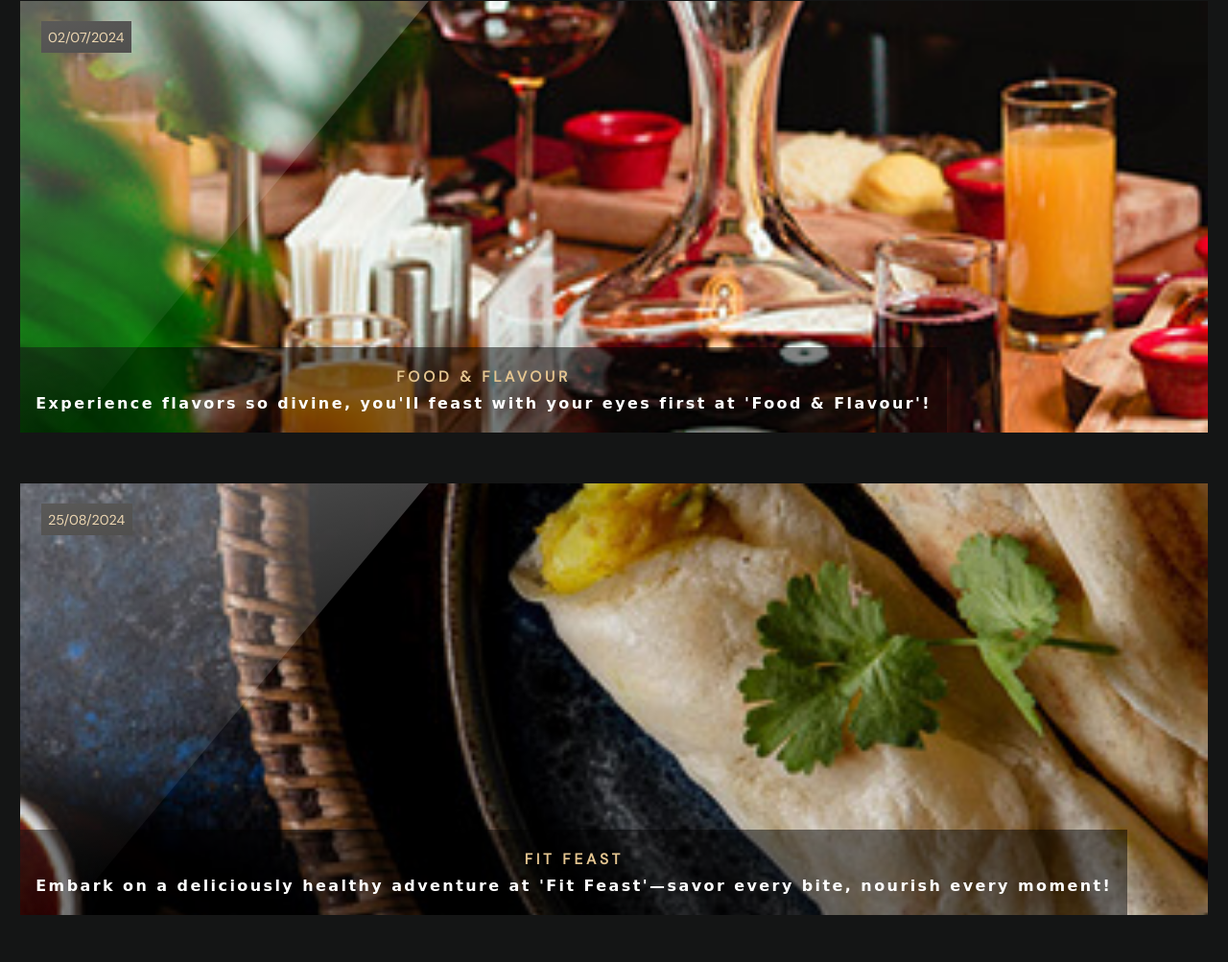
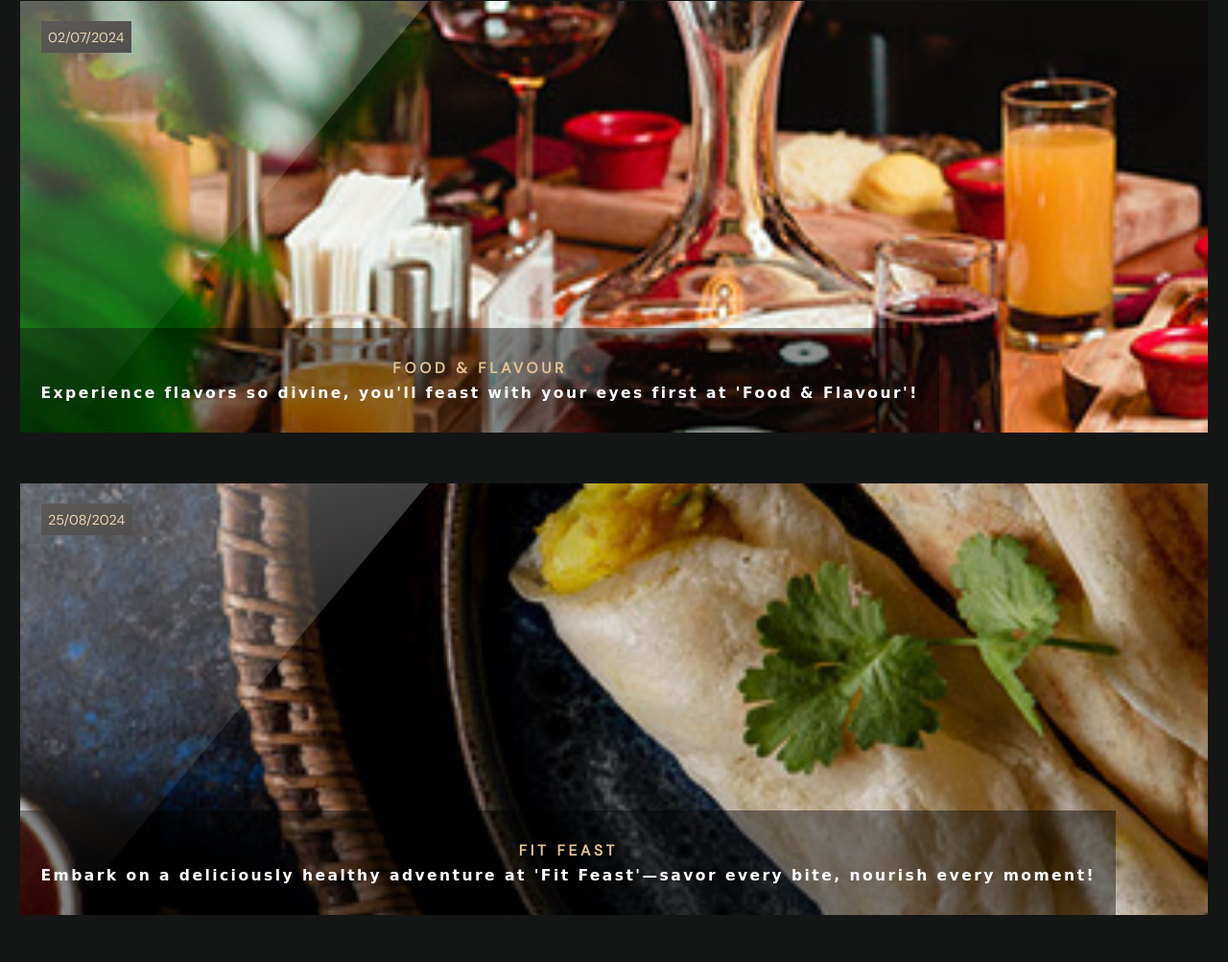
Before and after one commit to estheroluwabuyi/Grilli-Website, a plain HTML site: page index.html in a window 1280 px wide. Shown: the part 8737-9740 px from the top of the page at 96% size. Drawn offline with nearby package versions, Linux system fonts and the light colour scheme; a web font is replaced by a local one.

Commit message:
Upload File

```diff
--- a/assets/css/style.css
+++ b/assets/css/style.css
@@ -1320,22 +1320,20 @@ margin: 2rem;
 position: absolute;
 bottom: 0;
 text-align: center;
-background: #0000007c;
-
-padding: 2rem 1.5rem;
+background: #0000006f;
+padding: 3rem 2rem;
 }
 
 .updates-card_texts--heading{
 color: var(--GOLD);
 letter-spacing: .35rem;
-/* background: var(--SM0KY-BLACK-1); */
 display: inline;
 text-transform:uppercase;
 }
 
 .updates-card_texts--texts{
 font-family: var(--FF-FORUM);
-font-size: 1.5rem;
+/* font-size: 1.5rem; */
 letter-spacing: .23rem;
 margin-top: .7rem;
 }
```
